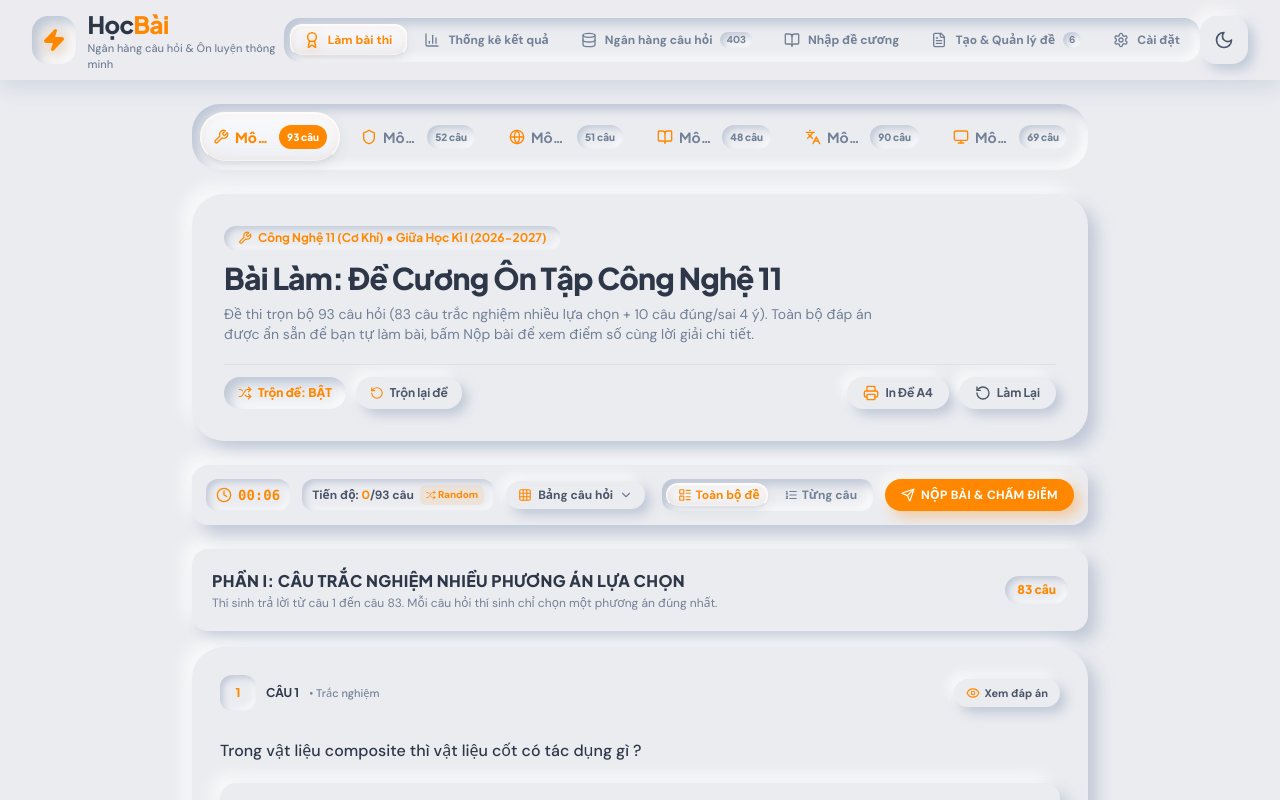
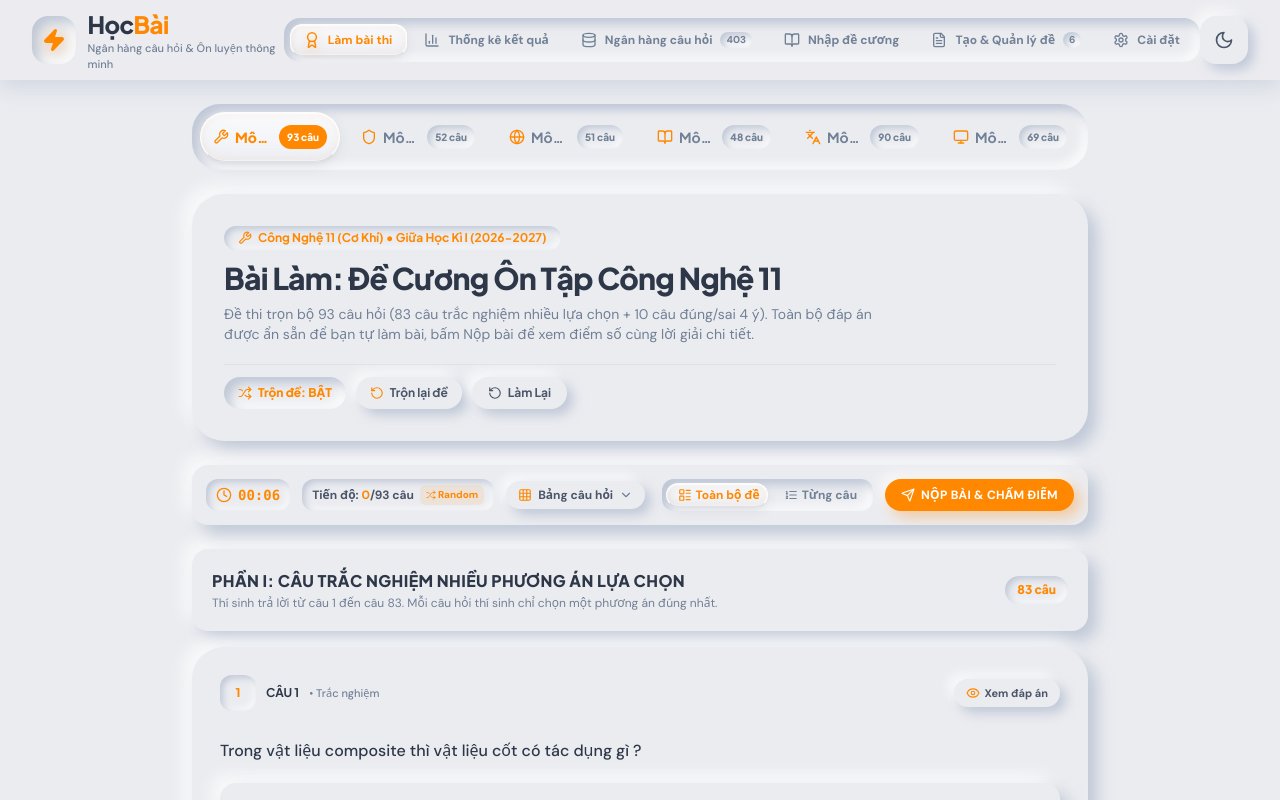
Before and after one commit to phucstd115511/hocbai, a React (Vite) app: page / in a window 1280 px wide. Shown: the top 800 px of the page. Built offline with nearby package versions, Linux system fonts and the light colour scheme.

Commit message:
fix(ui): remove In De A4 button and eliminate middle whitespace gap in quiz toolbar

```diff
--- a/src/components/practice/CongNgheGHKIQuiz.jsx
+++ b/src/components/practice/CongNgheGHKIQuiz.jsx
@@ -902,10 +902,9 @@ export default function CongNgheGHKIQuiz({
             </p>
           </div>
 
-          {/* Action Toolbar: Thanh công cụ riêng biệt không cạnh tranh chiều rộng với tiêu đề */}
-          <div className="flex flex-wrap items-center justify-between gap-2.5 pt-3 border-t border-black/5 dark:border-white/5">
-            {/* Nhóm điều khiển Trộn đề ngẫu nhiên */}
-            <div className="flex flex-wrap items-center gap-2 sm:gap-2.5">
+          {/* Action Toolbar: Các nút xếp liền kề nhau tự nhiên, không bị khoảng trống ở giữa */}
+          <div className="flex flex-wrap items-center gap-2 sm:gap-2.5 pt-3 border-t border-black/5 dark:border-white/5">
+            {/* Nút Bật / Tắt Trộn đề */}
             <button
               type="button"
               onClick={handleToggleRandom}
@@ -920,6 +919,7 @@ export default function CongNgheGHKIQuiz({
               <span>{isRandom ? 'Trộn đề: BẬT' : 'Trộn đề: TẮT'}</span>
             </button>
 
+            {/* Nút Trộn Lại Đề Mới (khi đang bật Random) */}
             {isRandom && (
               <button
                 type="button"
@@ -931,27 +931,16 @@ export default function CongNgheGHKIQuiz({
                 <span>Trộn lại đề</span>
               </button>
             )}
-            </div>
-
-            {/* Nhóm tiện ích: In đề & Làm lại */}
-            <div className="flex flex-wrap items-center gap-2 sm:gap-2.5">
-              <button
-                onClick={() => setIsPrinting(true)}
-                className="neu-btn px-3.5 sm:px-4 py-2 rounded-2xl text-xs font-display font-bold flex items-center gap-1.5 cursor-pointer text-[#4A5568] dark:text-[#E2E8F0] hover:text-[#FF8800] transition select-none"
-                title="In đề thi giấy A4 để làm bài hoặc phát cho học sinh"
-              >
-                <Printer className="w-3.5 h-3.5 sm:w-4 sm:h-4 text-[#FF8800]" />
-                <span>In Đề A4</span>
-              </button>
+
+            {/* Nút Làm Lại */}
             <button
               onClick={handleReset}
               className="neu-btn px-3.5 sm:px-4 py-2 rounded-2xl text-xs font-display font-bold flex items-center gap-1.5 cursor-pointer text-[#FF8800] hover:text-[#e07700] transition select-none"
               title="Đặt lại bài làm"
             >
-                <RotateCcw className="w-3.5 h-3.5 sm:w-4 sm:h-4" />
+              <RotateCcw className="w-3.5 h-3.5" />
               <span>Làm Lại</span>
             </button>
-            </div>
           </div>
         </div>
       </div>
```
Lines whose indentation alone changed are shown as unchanged.
